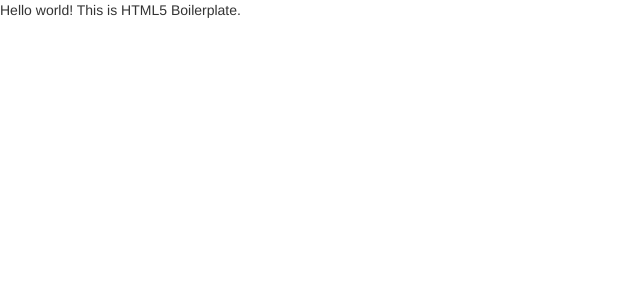
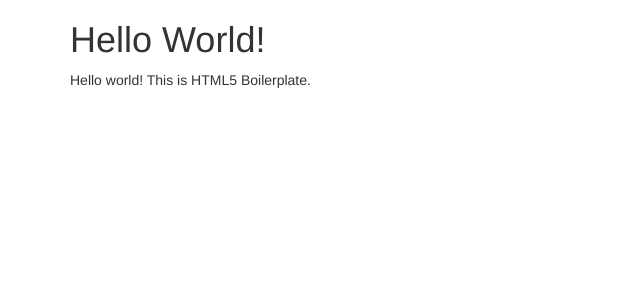
Before and after one commit to JFouellette/cjam_cm, a CodeIgniter app: page / in a window 1280 px wide. Shown: the top 300 px of the page, without its empty margins (0-640 px from the left). Run offline with CodeIgniter, Linux system fonts and the light colour scheme; data that the repository does not hold is empty; some libraries are stand-ins or nearby versions.

Commit message:
fixing links in layout

```diff
--- a/application/controllers/welcome.php
+++ b/application/controllers/welcome.php
@@ -19,8 +19,9 @@
 	 */
 	public function index()
 	{
+		$data['title'] = "Test";
 		$this->load->helper('url');
-		$this->load->view('layout.php');
+		$this->load->view('layout.php', $data);
 	}
 }
 
--- a/application/views/layout.php
+++ b/application/views/layout.php
@@ -13,8 +13,7 @@
         <!-- Place favicon.ico and apple-touch-icon.png in the root directory -->
 
         <link rel="stylesheet" href="<?php echo base_url()."assets/";?>css/normalize.css">
-        <link rel="stylesheet" href="<?php echo base_url()."assets/";?>css/bootstrap.min.css">
-        <link rel="stylesheet" href="<?php echo base_url()."assets/";?>css/bootstrap-theme.min.css">
+        <link rel="stylesheet" href="<?php echo base_url()."assets/";?>css/bootstrap.min.css" media="screen">
         <link rel="stylesheet" href="<?php echo base_url()."assets/";?>css/main.css">
         <script src="<?php echo base_url()."assets/";?>js/vendor/modernizr-2.6.2.min.js"></script>
     </head>
@@ -24,11 +23,16 @@
         <![endif]-->
 
         <!-- Add your site or application content here -->
-        <p>Hello world! This is HTML5 Boilerplate.</p>
+
+        <div class="container">
+            <h1>Hello World!</h1>
+            <p>Hello world! This is HTML5 Boilerplate.</p>
+        </div> <!-- /.container -->
 
         <script src="//ajax.googleapis.com/ajax/libs/jquery/1.10.2/jquery.min.js"></script>
         <script>window.jQuery || document.write('<script src="<?php echo base_url()."assets/";?>js/vendor/jquery-1.10.2.min.js"><\/script>')</script>
         <script src="<?php echo base_url()."assets/";?>js/plugins.js"></script>
+        <script src="<?php echo base_url()."assets/";?>js/vendor/bootstrap.min.js"></script>
         <script src="<?php echo base_url()."assets/";?>js/main.js"></script>
 
         <!-- Google Analytics: change UA-XXXXX-X to be your site's ID. -->
```
